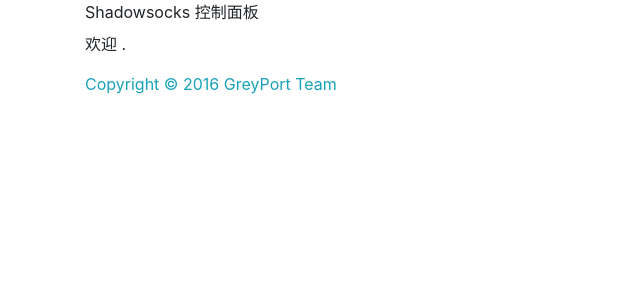
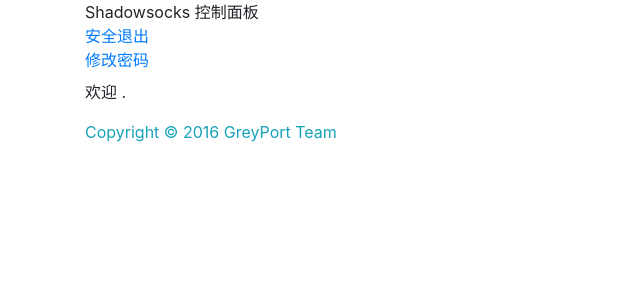
Before and after one commit to 4kercc/ss-panel-django, a Django app: template templates/panel/index.html in a window 1280 px wide. Shown: the top 300 px of the page, without its empty margins (0-640 px from the left). Run offline with Django 3.2, Linux system fonts and the light colour scheme; the template is opened without the code that fills it, so the values that code supplies are empty; some libraries are stand-ins or nearby versions.

Commit message:
fix: logout, password: use admin page.

```diff
--- a/templates/panel/index.html
+++ b/templates/panel/index.html
@@ -5,8 +5,8 @@
 {% block content_title %}{{ title }}{% endblock %}
 
 {% block header %}
-<div id="header-logout"><a href="/admin/logout/"></a></div>
-<div id="header-password"><a href="/admin/password_change/"></a></div>
+<div id="header-logout"><a href="/admin/logout/">安全退出</a></div>
+<div id="header-password"><a href="/admin/password_change/">修改密码</a></div>
 {% endblock %}
 
 {% block content %}
```
